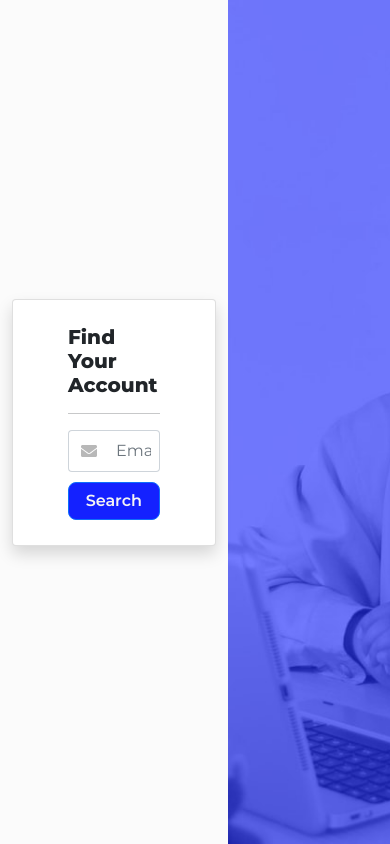
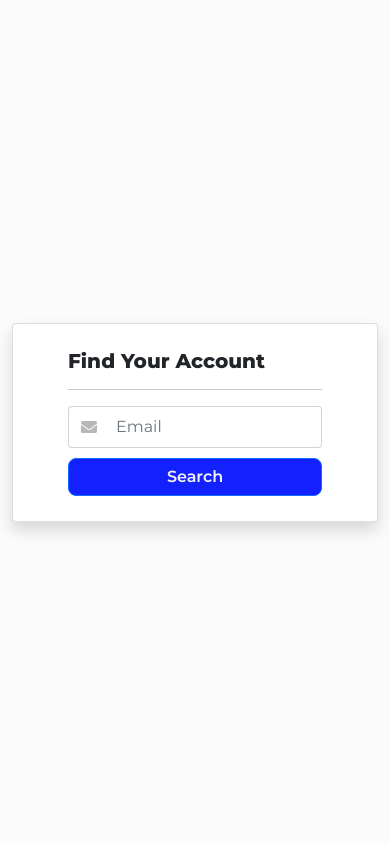
Before and after one commit to Kingscliq/Cerebrum-New, a React (Create React App) app: page /auth/forgotpassword in a window 390 px wide. Built offline with nearby package versions, Linux system fonts and the light colour scheme.

Commit message:
Add responsiveness to Forgot Password page

```diff
--- a/src/pages/auth/ForgotPassword/index.js
+++ b/src/pages/auth/ForgotPassword/index.js
@@ -36,15 +36,15 @@ function ForgotPassWord() {
       });
   };
   return (
-    <main className='container-fluid vh-100 fpassword-section'>
-      <section className='row h-100'>
-        <div className='col-7 d-flex justify-content-center align-items-center'>
-          <div className='card shadow w-c'>
+    <main className="container-fluid vh-100 fpassword-section">
+      <section className="row h-100">
+        <div className="col-md-7 d-flex justify-content-center align-items-center">
+          <div className="card shadow w-c">
             <form onSubmit={handleForgotPassword}>
-              <h2 className='fs-5'>Find Your Account</h2>
-              <hr className='mt-n5' />
+              <h2 className="fs-5">Find Your Account</h2>
+              <hr className="mt-n5" />
               {error && (
-                <div className='alert alert-danger'>
+                <div className="alert alert-danger">
                   <p>
                     {/* We couldn’t find your account with that information. Please
                     try inputting your correct email */}
@@ -53,7 +53,7 @@ function ForgotPassWord() {
                 </div>
               )}
               {success && (
-                <div className='alert alert-success'>
+                <div className="alert alert-success">
                   {/* We couldn’t find your account with that information. Please
                   try inputting your correct email */}
                   {success}
@@ -61,14 +61,14 @@ function ForgotPassWord() {
               )}
 
               <Input
-                type='text'
+                type="text"
                 icon={<FaEnvelope />}
-                placeholder='Email'
+                placeholder="Email"
                 value={email}
                 onChange={handleChange}
               />
               <Button
-                className='btn btn-primary w-100'
+                className="btn btn-primary w-100"
                 text={"Search"}
                 onClick={handleForgotPassword}
               />
@@ -76,7 +76,7 @@ function ForgotPassWord() {
           </div>
         </div>
         <div
-          className='col-5 h-100 signup-image'
+          className="col-5 h-100 signup-image d-none d-md-block"
           style={{
             background: `url(${forgotPasswordImg})`,
             backgroundRepeat: `no-repeat`,
```
Also changed, not shown: 1 other file (tests, documents, lock files or other folders).
